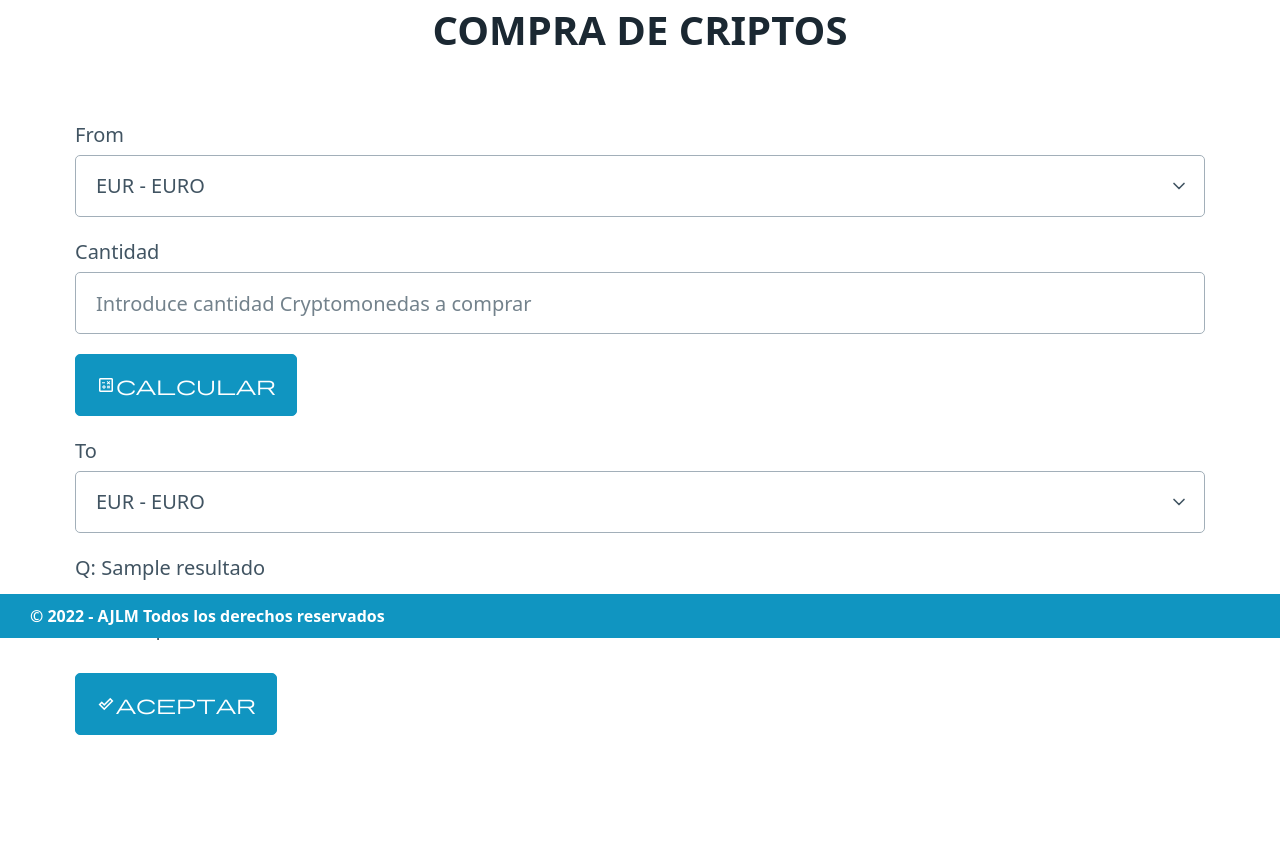
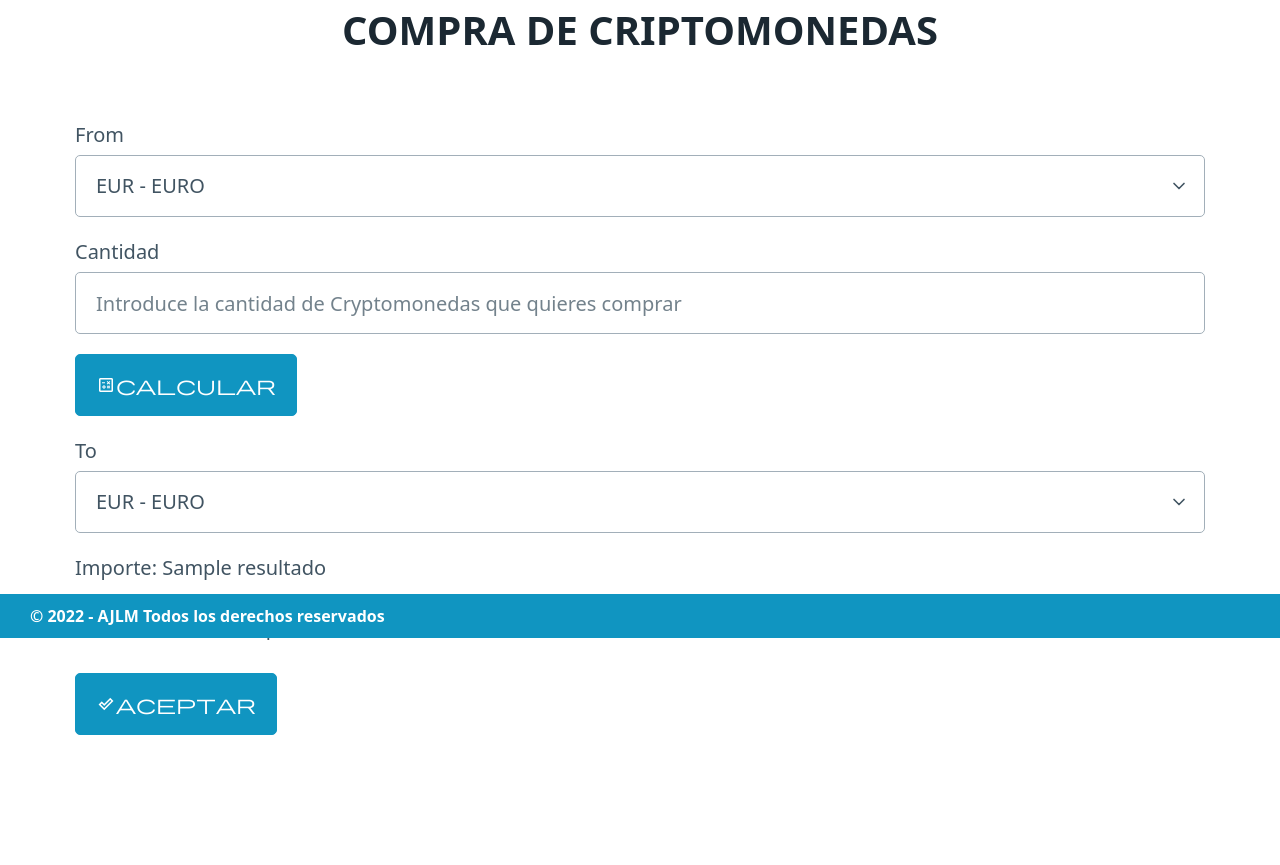
Before and after one commit to Alvaritto951/Flask_Classic_Cryptos, a Flask app: template cryptomonedas/templates/purchase.html in a window 1280 px wide. Shown: the part 162-1027 px from the top of the page. Run offline with Flask 2, Linux system fonts and the light colour scheme; the template is opened without the code that fills it: values that come from a table or form of the project are taken from there, most other values are stand-ins (such as "Sample title", 1, 10 or a date in 2020).

```diff
--- a/cryptomonedas/static/css/styles.css
+++ b/cryptomonedas/static/css/styles.css
@@ -85,3 +85,16 @@ nav{
     text-align: center;
     font-size: 2em;
 }
+
+
+#ganancia {
+    color: green;
+}
+
+#perdida {
+    color: red
+}
+
+#igual {
+    color: orange;
+}
--- a/cryptomonedas/templates/purchase.html
+++ b/cryptomonedas/templates/purchase.html
@@ -1,6 +1,6 @@
 {% extends "base.html" %}
 {% block content %}
-<h1>COMPRA DE CRIPTOS</h1>
+<h1>COMPRA DE CRIPTOMONEDAS</h1>
 
 <form class = conter action="/purchase" method="post">
     {{ formulario.csrf_token }}
@@ -15,14 +15,14 @@
     {% endif %}
 
     {{ formulario.inputCantidad.label }}
-    {{ formulario.inputCantidad (placeholder = "Introduce cantidad Cryptomonedas a comprar")}}
+    {{ formulario.inputCantidad (placeholder = "Introduce la cantidad de Cryptomonedas que quieres comprar")}}
     {% if formulario.inputCantidad.errors %}
         {% for error in formulario.inputCantidad.errors %}
         <p>{{ error }}</p>
         {% endfor %}
     {% endif %}
 
-    <a href="/purchase" data-tooltip="Pulsa para calcular precio" data-placement="bottom">
+    <a href="/purchase" data-tooltip="Pulsa para calcular el precio" data-placement="bottom">
         <span class="material-symbols-outlined">
         {{ formulario.submitCalcular }}
         </span>
@@ -36,8 +36,8 @@
         {% endfor %}
     {% endif %}
 
-   <p>Q: {{ resultado }}</p>
-   <p>P.U: {{ Tasa }}</p>
+   <p>Importe: {{ resultado }}</p>
+   <p>Precio Unitario: {{ Tasa }}</p>
 
    <a href="/purchase" data-tooltip="Pulsa para hacer la compra" data-placement="bottom">
     <span class="material-symbols-outlined">
```
Also changed, not shown: cryptomonedas/models.py (+7 -4 lines), cryptomonedas/templates/status.html (+14 -0 lines).
